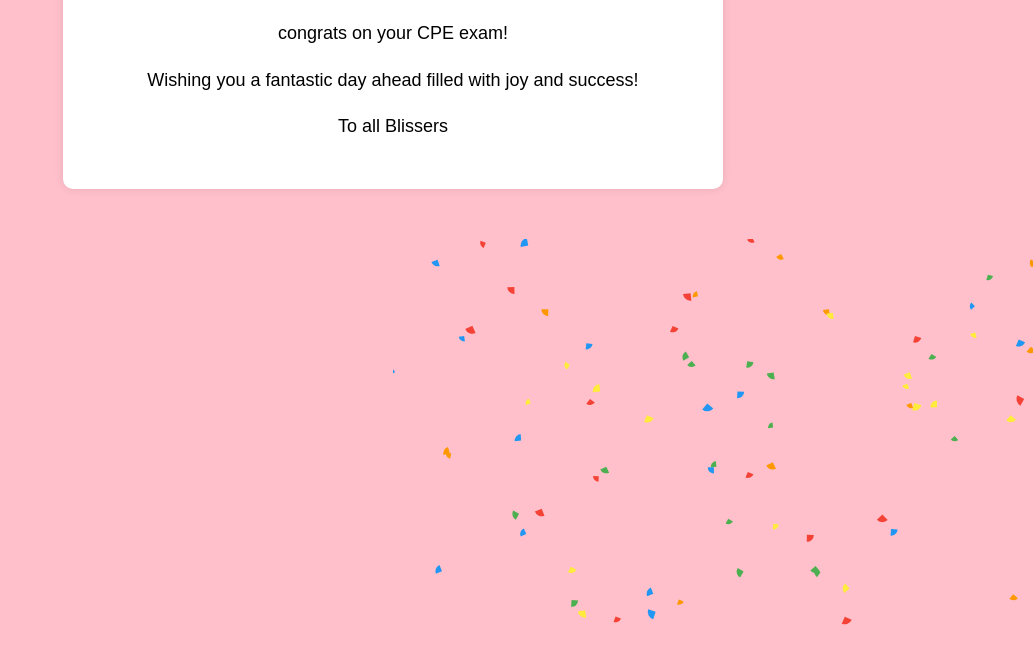
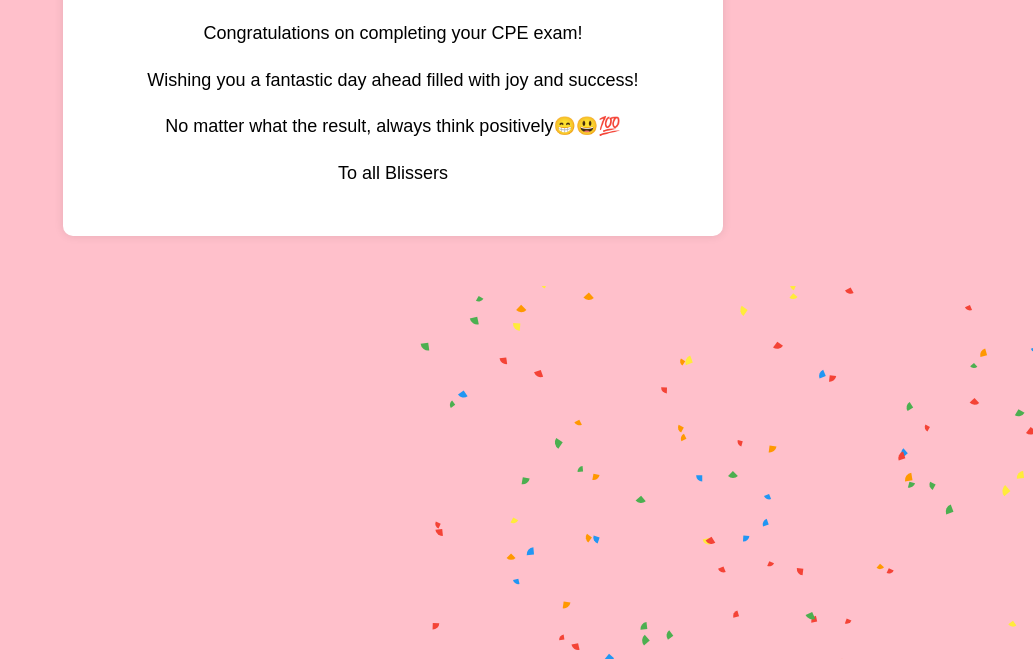
Before and after one commit to jbegenecera/toblissphere, a plain HTML site: page index.html in a window 1280 px wide. Shown: the part 141-800 px from the top of the page, without its empty margins (247-1280 px from the left). Drawn offline with Linux system fonts and the light colour scheme.

Commit message:
index.html

```diff
--- a/index.html
+++ b/index.html
@@ -55,8 +55,10 @@
 <body>
     <div class="container">
         <h1>Congratulations!</h1>
-        <p>congrats on your CPE exam!</p>
+        <p>Congratulations on completing your CPE exam!</p>
         <p>Wishing you a fantastic day ahead filled with joy and success!</p>
+         <p>
+No matter what the result, always think positively😁😃💯</p>
         <p>To all Blissers</p>
     </div>
     <canvas id="confetti"></canvas>
@@ -76,8 +78,8 @@
 
         function createConfetti() {
             return {
-                x: randomInRange(0, canvas.width),
-                y: -10,
+                x: randomInRange(-10, canvas.width + 10), // Spread horizontally across the canvas
+                y: randomInRange(-50, -10), // Start from above the canvas
                 radius: randomInRange(5, 8),
                 color: confettiColors[Math.floor(Math.random() * confettiColors.length)],
                 speed: randomInRange(2, 4),
@@ -104,7 +106,7 @@
                 piece.y += piece.speed;
                 if (piece.y > canvas.height) {
                     piece.y = -10;
-                    piece.x = randomInRange(0, canvas.width);
+                    piece.x = randomInRange(-10, canvas.width + 10); // Spread horizontally across the canvas
                 }
             });
             requestAnimationFrame(drawConfetti);
```
